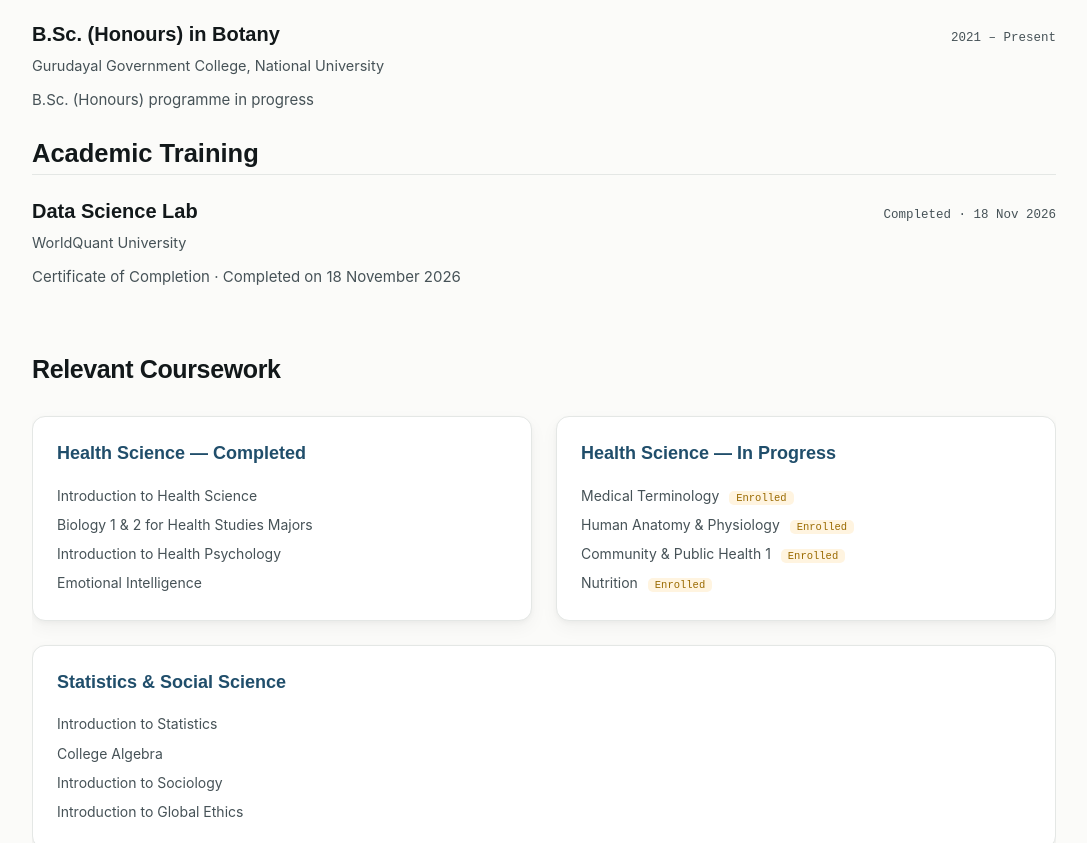
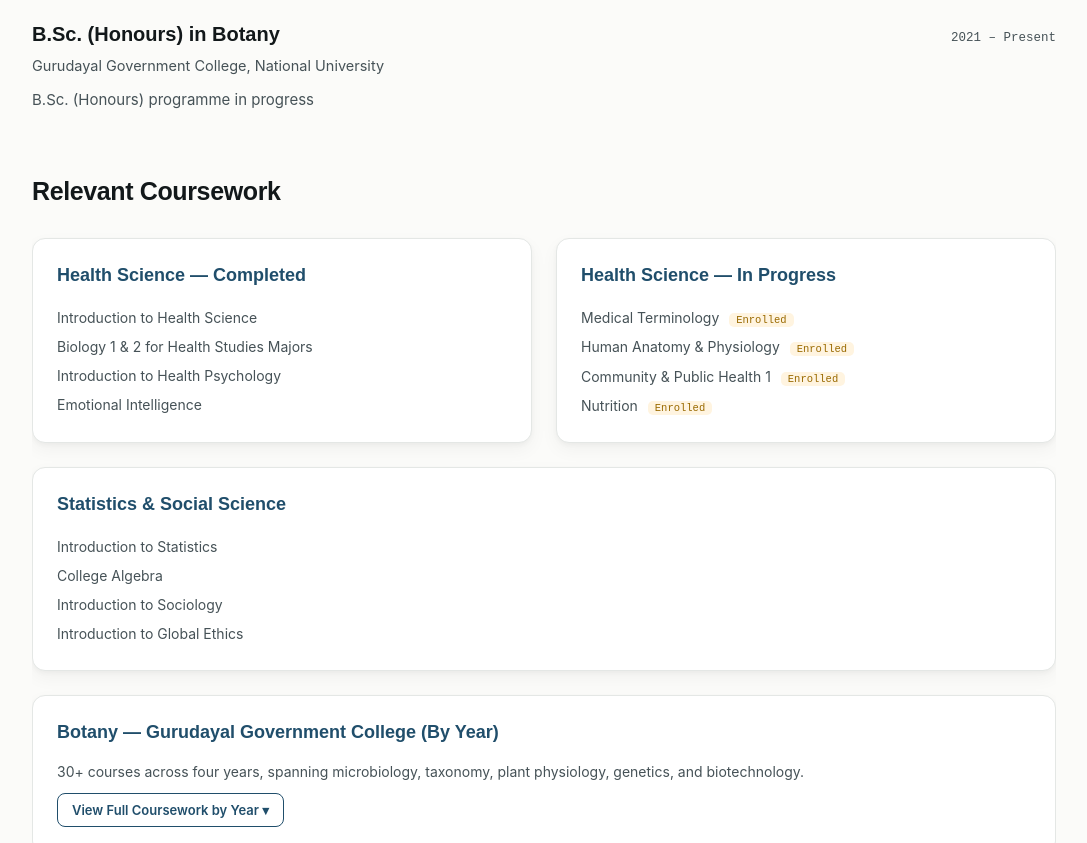
Before and after one commit to azmainemahatab/azmainemahatab.github.io, a plain HTML site: page index.html in a window 1280 px wide. Shown: the part 2080-2923 px from the top of the page, without its empty margins (96-1183 px from the left). Drawn offline with Linux system fonts and the light colour scheme.

Commit message:
Update Data Science Lab completion in Academic Training

```diff
--- a/index.html
+++ b/index.html
@@ -1579,15 +1579,6 @@
       <div class="entry-desc">B.Sc. (Honours) programme in progress</div>
     </div>
 
-    <h2>Academic Training</h2>
-    <div class="entry">
-      <div class="entry-top">
-        <div><span class="entry-title">Data Science Lab</span><br><span class="entry-org">WorldQuant University</span></div>
-        <span class="entry-date">Completed · 18 Nov 2026</span>
-      </div>
-      <div class="entry-desc">Certificate of Completion · Completed on 18 November 2026</div>
-    </div>
-
     <div class="section-head" id="coursework" style="margin-top:44px;">
       <h2 style="font-size:25px;">Relevant Coursework</h2>
     </div>
@@ -1735,11 +1726,11 @@
           <span class="entry-title">Data Science Lab</span><br>
           <span class="entry-org"><span class="institution-highlight">WorldQuant University</span></span>
         </div>
-        <span class="entry-date">10 Oct 2026 – Present</span>
+        <span class="entry-date">10 Oct 2026 – 18 Nov 2026 · Completed</span>
       </div>
       <div class="entry-desc">Project-based online academic training focused on developing practical skills in data science, Python programming, statistical analysis, data analysis, and machine learning.</div>
       <span class="tag">Academic Training · Data Science</span>
-      <span class="tag">Status · In Progress</span>
+      <span class="tag">Status · Completed</span>
       <span class="tag">Online · Project-Based</span>
     </article>
 
```
